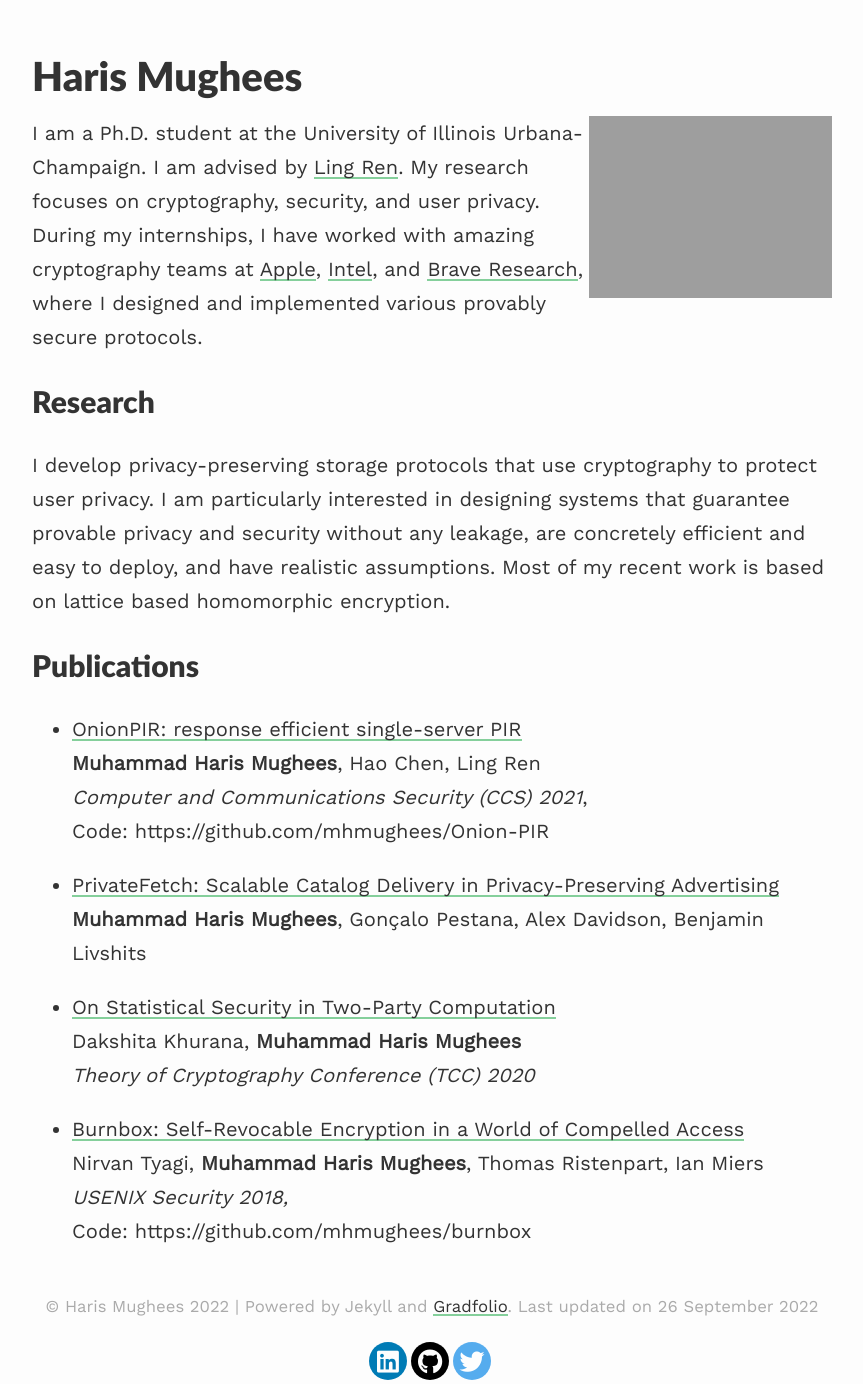
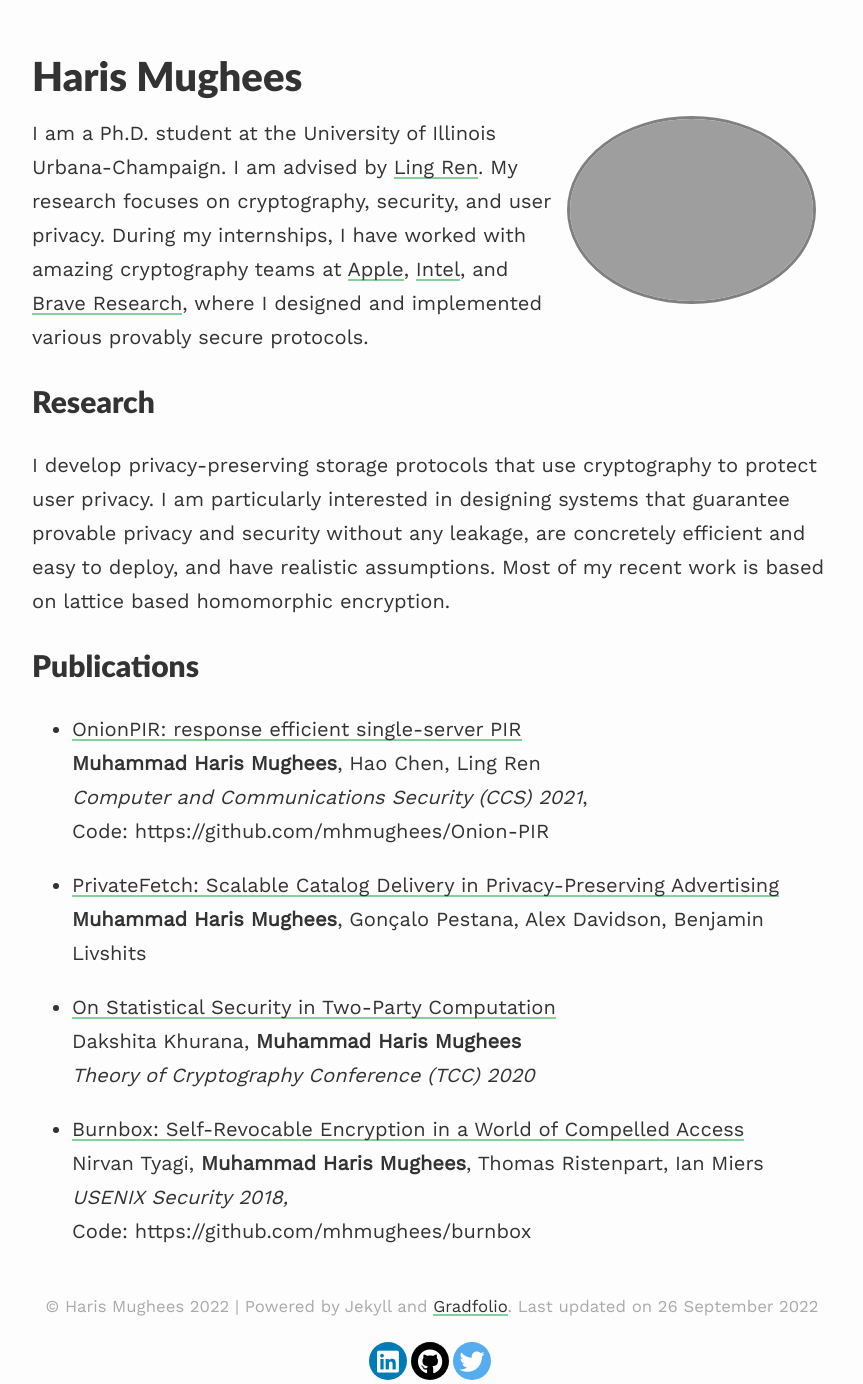
Before and after one commit to mhmughees/mhmughees.github.io, a Jekyll site: the page built from index.md, in a window 1280 px wide. Shown: the whole page, without its empty margins (208-1071 px from the left). Built offline with Jekyll 4.4.1, drawn with Linux system fonts in a browser that asks for light colours; nearby versions of some CDN libraries.

Commit message:
Update profile.scss

```diff
--- a/assets/css/_sass/profile.scss
+++ b/assets/css/_sass/profile.scss
@@ -1,6 +1,12 @@
 /* Profile */
 .profile {
-
+    border-style: solid;
+    border-color: $light-gray;
+    margin-left: 1rem;
+    margin-right: 1rem;
+    margin-bottom: 1rem;
+    border-radius: 6px;
+    border-radius: 50%;
 }
 
 .left {
```
